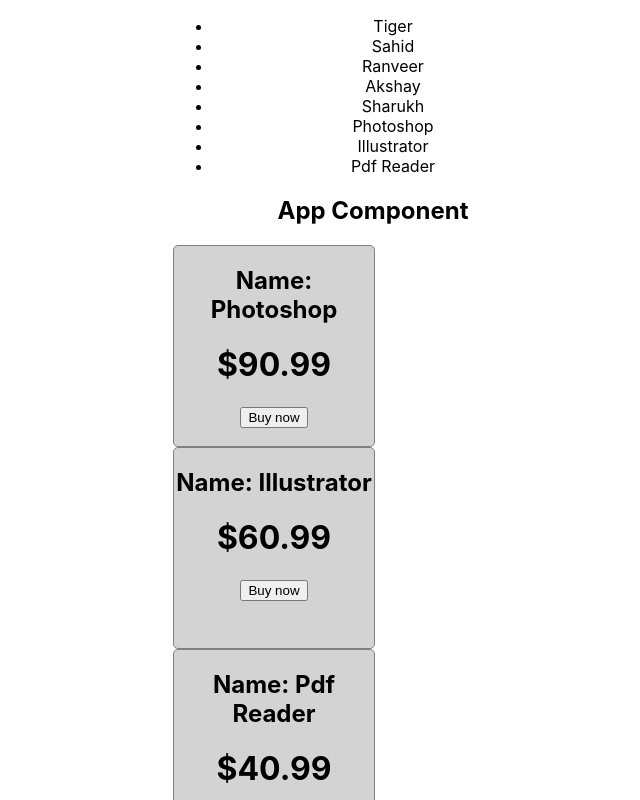
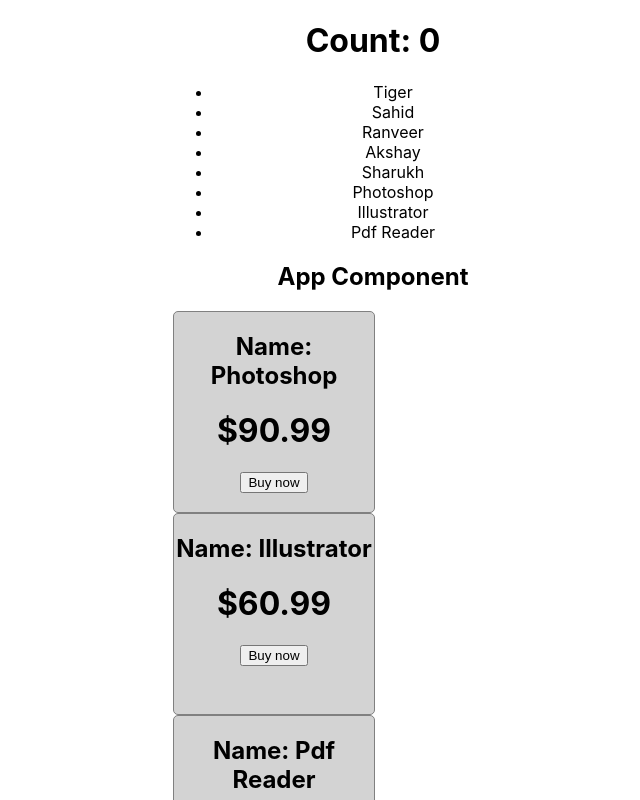
Before and after one commit to devpranab/Core-Concepts-React, a React (Create React App) app: page / in a window 1280 px wide. Shown: the top 800 px of the page, without its empty margins (267-907 px from the left). Built offline with nearby package versions, Linux system fonts and the light colour scheme; the HTML template or start-up script is replaced by a standard one.

Commit message:
Hooks-useState()

```diff
--- a/src/App.js
+++ b/src/App.js
@@ -1,3 +1,4 @@
+import React, { useState } from 'react';
 import './App.css';
 
 function App() {
@@ -12,6 +13,7 @@
 
   return (
     <div className="App">
+      <Counter></Counter>
 <ul>
   {
     nayoks.map(nayok => <li>{nayok}</li>)
@@ -40,6 +42,15 @@
     <Person name="Siraj" job="Developer"></Person>
     </div>
   );
+}
+
+function Counter(){
+  const [count, setCount] = useState(0);
+  return(
+    <div>
+      <h1>Count: {count}</h1>
+    </div>
+  )
 }
 
 function Product(props){
```
